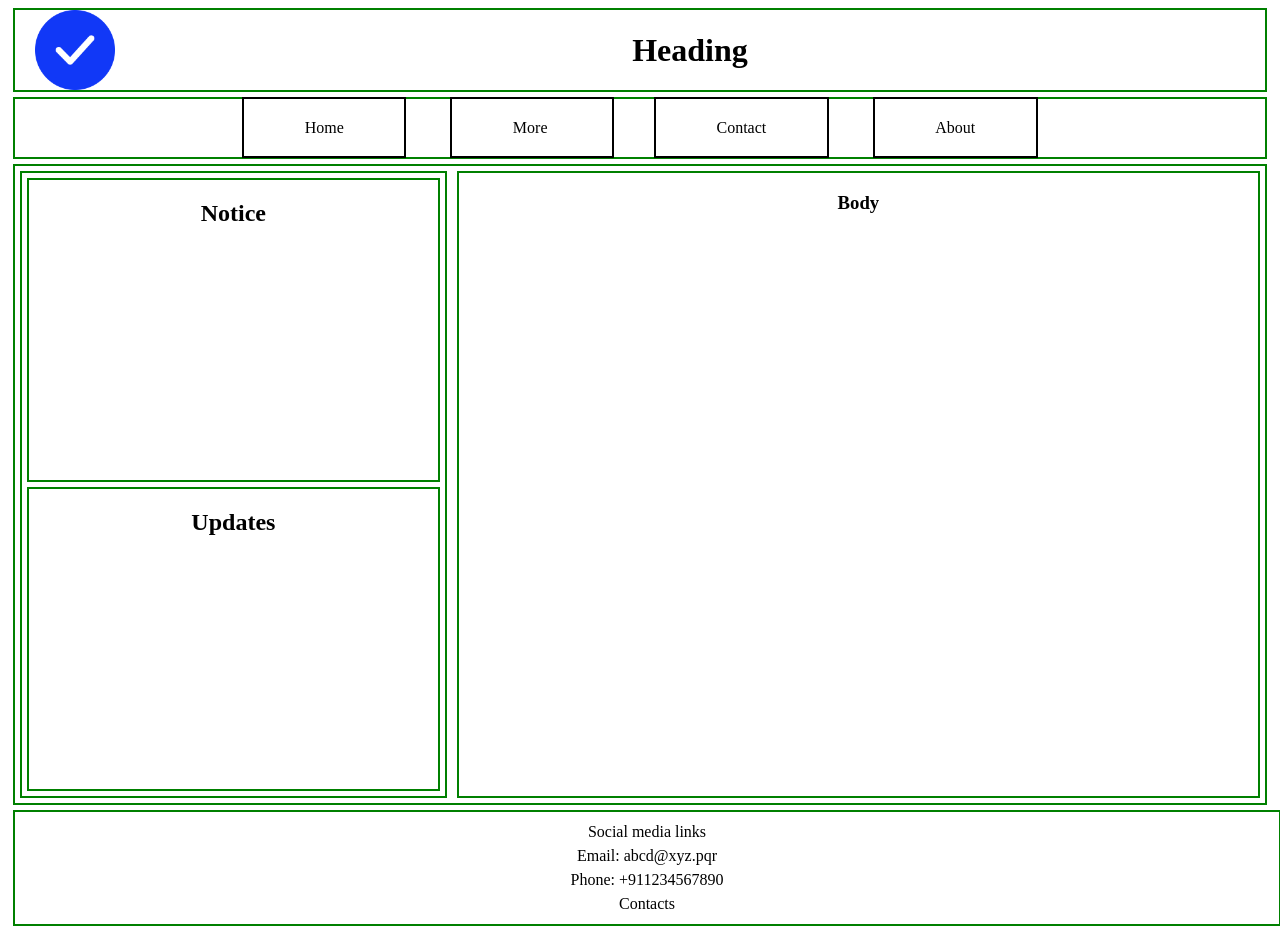
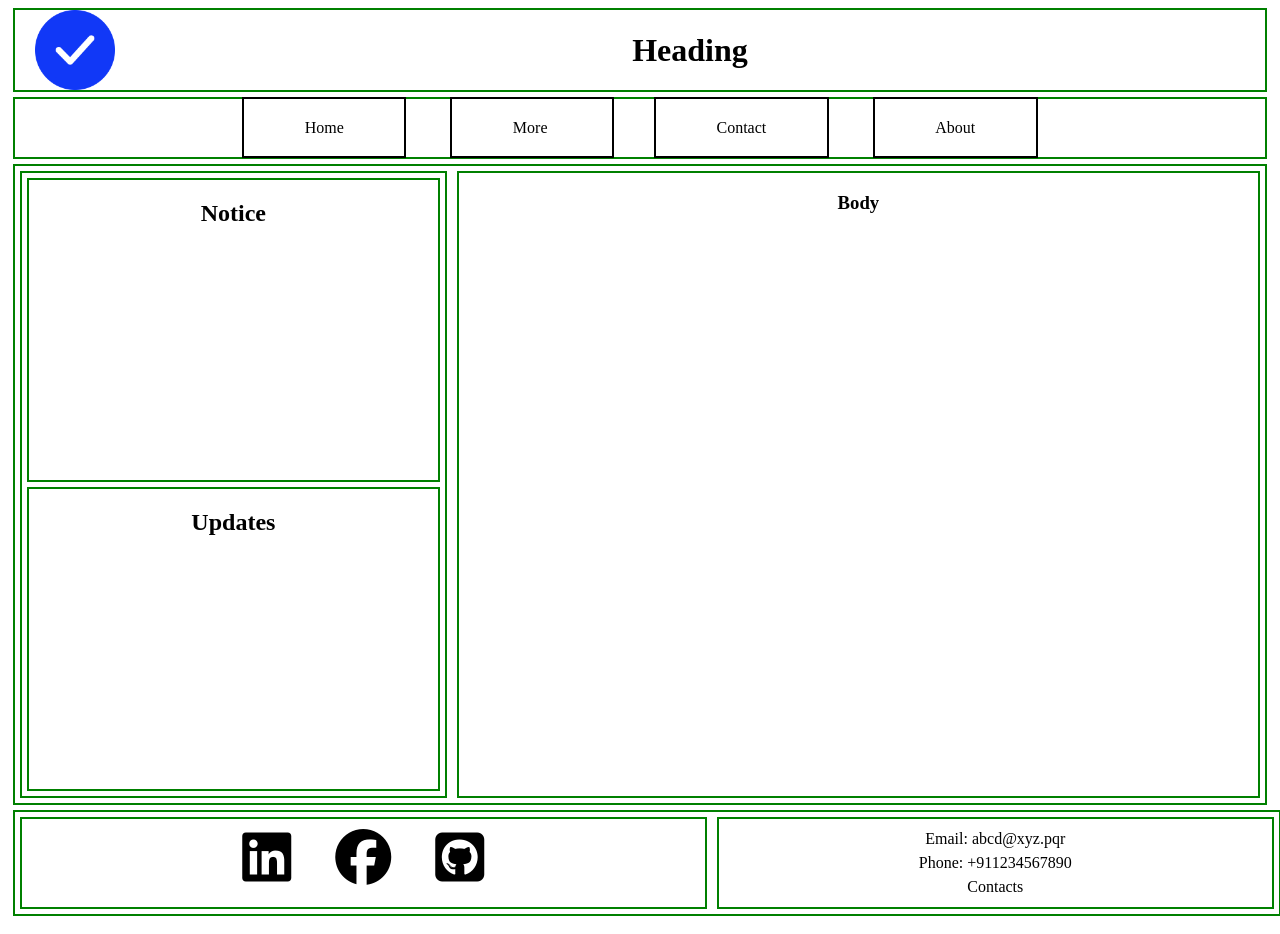
Before and after one commit to ramyadeep/Assignment1, a plain HTML site: page index2.html in a window 1280 px wide. Drawn offline with Linux system fonts and the light colour scheme.

Commit message:
final commit 2

```diff
--- a/index2.html
+++ b/index2.html
@@ -5,6 +5,8 @@
     <meta charset="UTF-8">
     <title>Document</title>
     <link rel="stylesheet" href="styles.css">
+    <!-- Font awesome cdn -->
+    <script src="https://kit.fontawesome.com/2760c90596.js" crossorigin="anonymous"></script>
 </head>
 
 <body>
@@ -54,10 +56,17 @@
     </div>
     <footer>
         <div class="footer custom-border">
-            <p>Social media links</p>
-            <p>Email: <span>abcd@xyz.pqr</span></p>
-            <p>Phone: <span>+911234567890</span></p>
-            <p>Contacts</p>
+            <!-- <p>Social media links</p> -->
+            <div class="social-icon custom-border">
+                <i class="fab fa-linkedin"></i>
+                <i class="fab fa-facebook"></i>
+                <i class="fab fa-github-square"></i>
+            </div>
+            <div class="contacts custom-border">
+                <p>Email: <span>abcd@xyz.pqr</span></p>
+                <p>Phone: <span>+911234567890</span></p>
+                <p>Contacts</p>
+            </div>
         </div>
     </footer>
 </body>
--- a/styles.css
+++ b/styles.css
@@ -74,7 +74,24 @@ section{
 }
 
 .footer{
+    display: flex;
+    align-items: stretch;
     width: 100%;
     text-align: center;
     line-height: 0.5;
 }
+.social-icon {
+    flex-grow: 5;
+}
+.social-icon i{
+    font-size: 3.5rem;
+    padding: 10px 20px ;
+
+}
+ i:hover{
+    color: blueviolet;
+}
+
+.contacts{
+    flex-grow: 5;
+}
```
